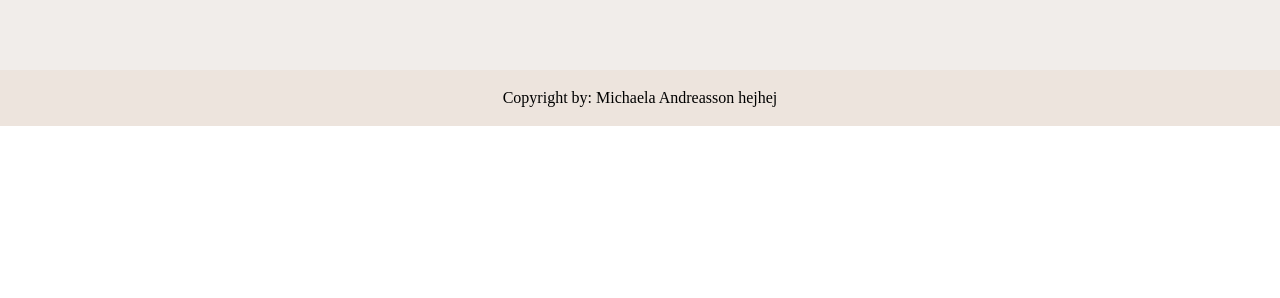
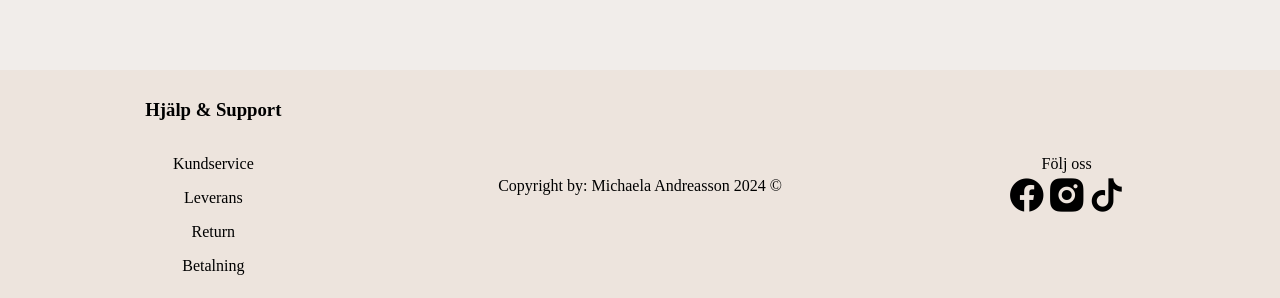
Before and after one commit to Navaas/individual-project-webbshop, a React (Vite) app: page / in a window 1280 px wide. Shown: the part 970-1268 px from the top of the page. Before the commit the page ends 1096 px from the top, so only its background shows below. Built offline with nearby package versions, Linux system fonts and the light colour scheme.

Commit message:
Add icons i footer

```diff
--- a/index.html
+++ b/index.html
@@ -8,6 +8,10 @@
       rel="stylesheet"
       href="https://fonts.googleapis.com/css2?family=Material+Symbols+Outlined:opsz,wght,FILL,GRAD@20..48,100..700,0..1,-50..200"
     />
+    <link
+      href="https://cdn.jsdelivr.net/npm/remixicon@4.1.0/fonts/remixicon.css"
+      rel="stylesheet"
+    />
     <title>Individuell inlämning - Webbshop</title>
   </head>
   <body style="margin: 0">
--- a/package.json
+++ b/package.json
@@ -10,6 +10,7 @@
     "preview": "vite preview"
   },
   "dependencies": {
+    "boxicons": "^2.1.4",
     "react": "^18.2.0",
     "react-dom": "^18.2.0",
     "react-router-dom": "^6.22.1",
--- a/src/components/Footer.tsx
+++ b/src/components/Footer.tsx
@@ -4,21 +4,75 @@ const FooterContainer = styled.div`
   background: #ede4dd;
   color: black;
   bottom: 0;
-  justify-content: center;
-  align-items: center;
-  display: flex;
-  height: 3.5rem;
+  display: grid;
+  grid-template-columns: repeat(3, 1fr);
+
   width: 100%;
   text-align: center;
+  justify-content: center;
+  align-content: center;
   z-index: 999;
+  @media (max-width: 768px) {
+    /* grid-template-columns: repeat(2, 1fr); */
+  }
+
+  @media (max-width: 480px) {
+    grid-template-columns: repeat(
+      1,
+      1fr
+    ); /* Vid mycket små skärmar, en kolumn */
+  }
 `;
 
+const FooterContent = styled.div`
+  text-align: center;
+  display: flex;
+  align-items: center;
+  justify-content: center;
+  flex-direction: column;
+  padding: 10px;
+`;
+
+const Item1 = styled.div`
+  padding: 0;
+`;
+
+const Item2 = styled.div``;
+
+const Item3 = styled.div``;
+
+const ItemIcons = styled.div`
+  display: flex;
+  flex-direction: row;
+  font-size: 40px;
+`;
 function Footer() {
   return (
     <FooterContainer>
-      <div>
-        <p style={{ margin: 0 }}>Copyright by: Michaela Andreasson hejhej</p>
-      </div>
+      <FooterContent>
+        <h3>Hjälp & Support</h3>
+        <Item1>
+          <p>Kundservice</p>
+          <p>Leverans</p>
+          <p>Return</p>
+          <p>Betalning</p>
+        </Item1>
+      </FooterContent>
+      <FooterContent>
+        <Item2>
+          <p style={{ margin: 0 }}>Copyright by: Michaela Andreasson 2024 ©</p>
+        </Item2>
+      </FooterContent>
+      <FooterContent>
+        <Item3>
+          <span>Följ oss</span>
+          <ItemIcons>
+            <i className="ri-facebook-circle-fill"></i>
+            <i className="ri-instagram-fill"></i>
+            <i className="ri-tiktok-fill"></i>
+          </ItemIcons>
+        </Item3>
+      </FooterContent>
     </FooterContainer>
   );
 }
```
Also changed, not shown: 1 other file (tests, documents, lock files or other folders).
